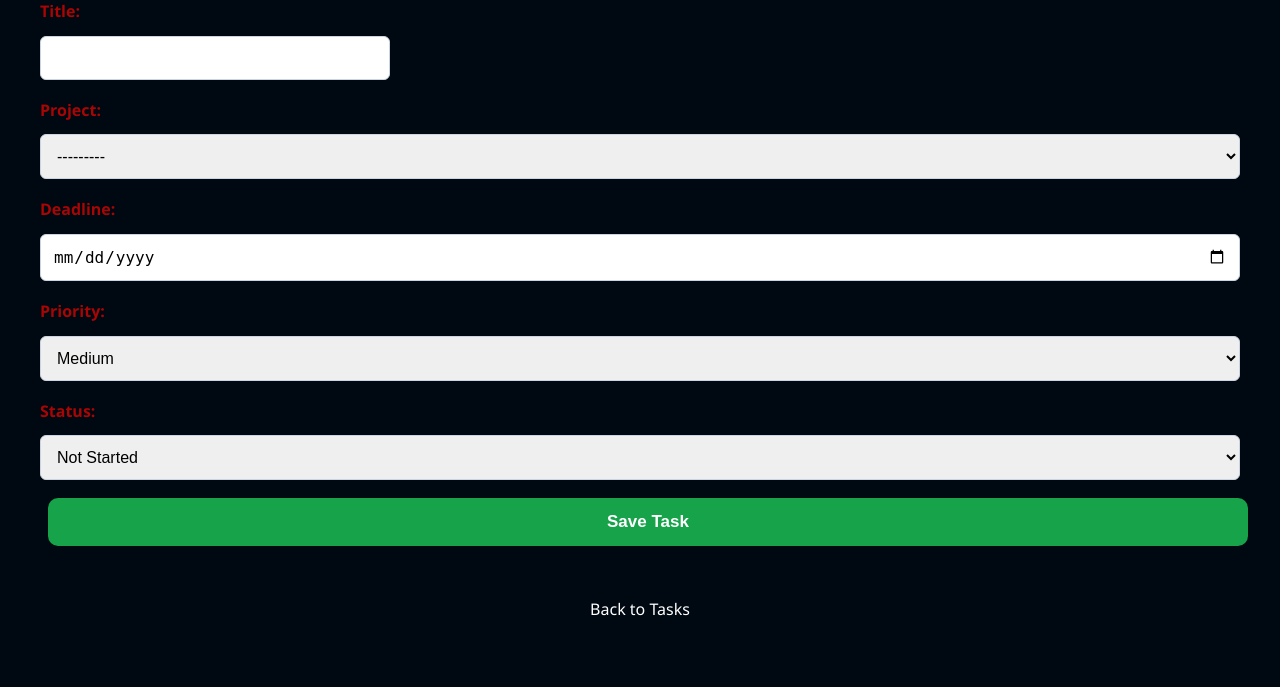
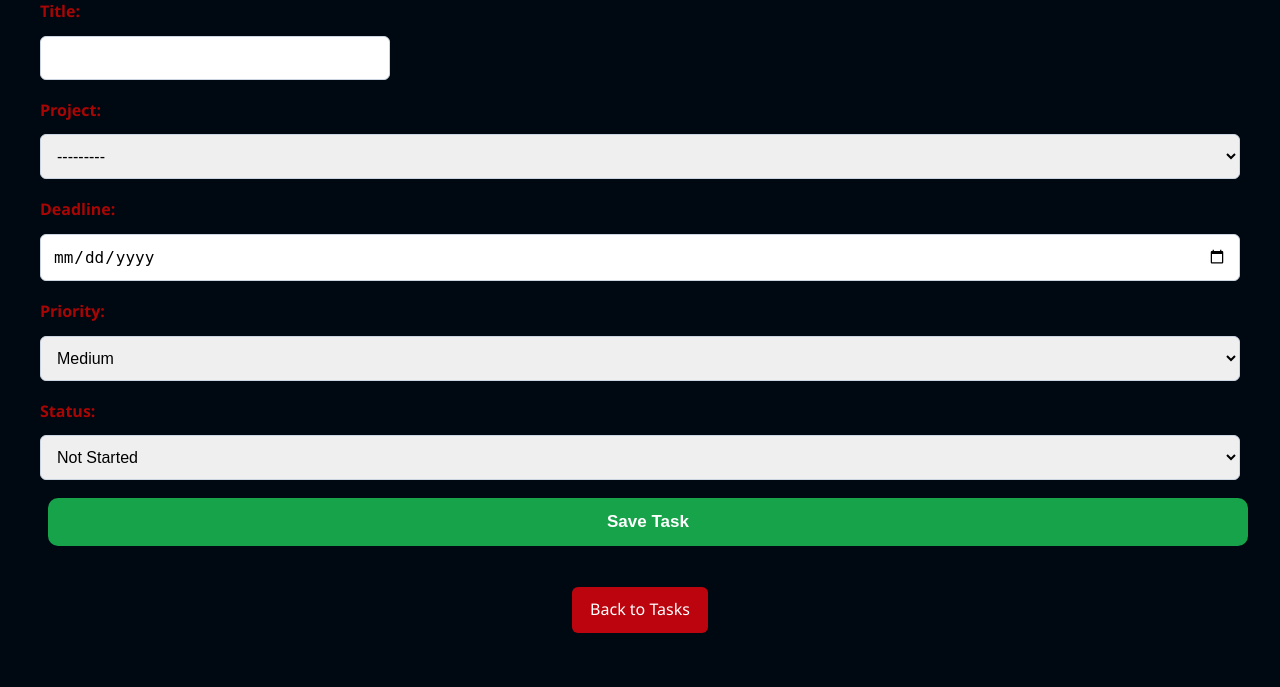
Before and after one commit to remzyayo/ALX_CapstoneProject, a Django app: page /add/ in a window 1280 px wide. Shown: the part 140-827 px from the top of the page. Run offline with Django 5.2, Linux system fonts and the light colour scheme; a user stored in the database is signed in; data that the repository does not hold is empty.

Commit message:
css style

```diff
--- a/expenses/static/expenses/css/style.css
+++ b/expenses/static/expenses/css/style.css
@@ -52,7 +52,7 @@ p {
 a {
     text-decoration: none;
     display: inline-block;
-    background: linear-gradient(135deg, #000812, #000812);
+    background: linear-gradient(135deg, #bb040d, #bb040d);
     color: white;
     padding: 10px 18px;
     margin: 6px 5px;
```
